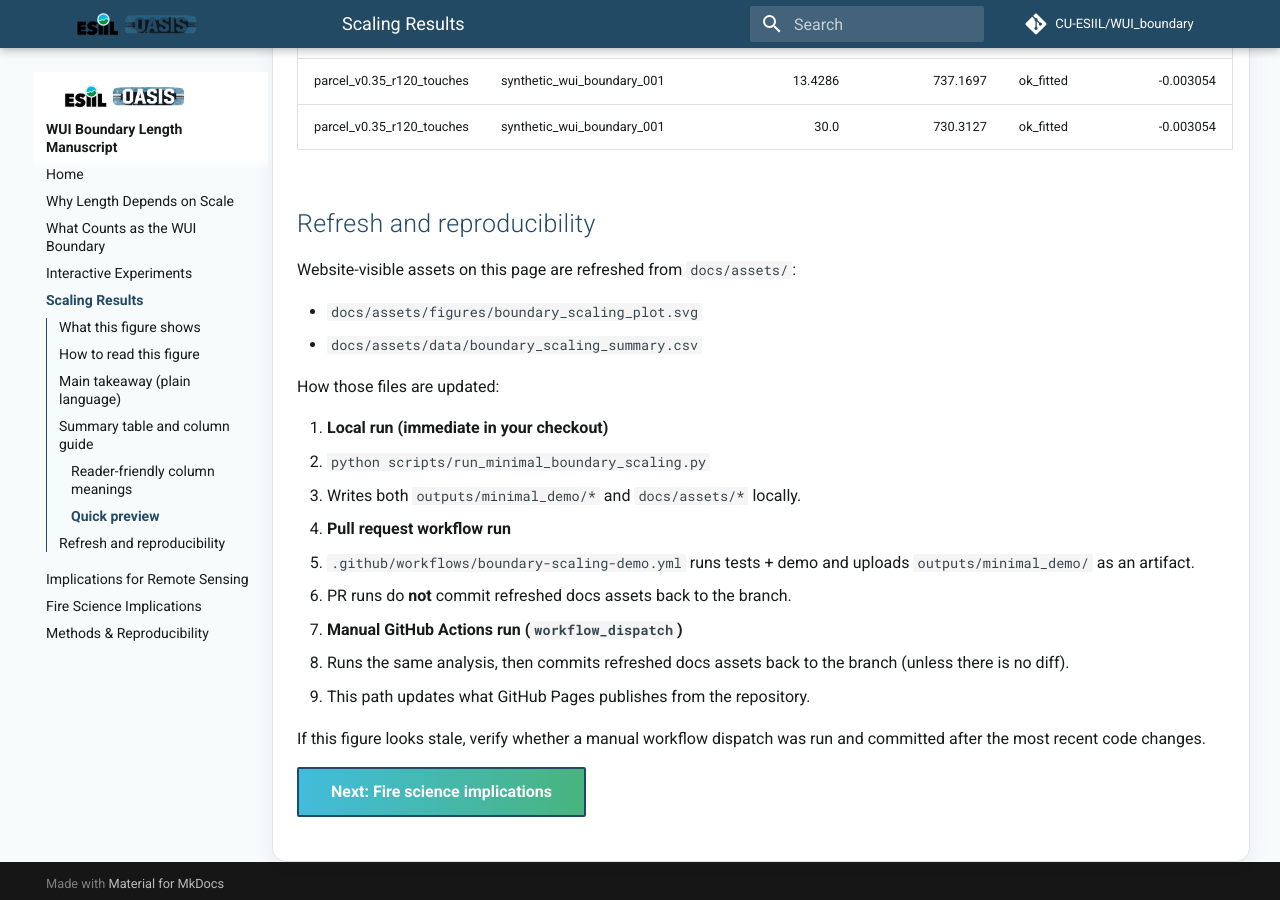
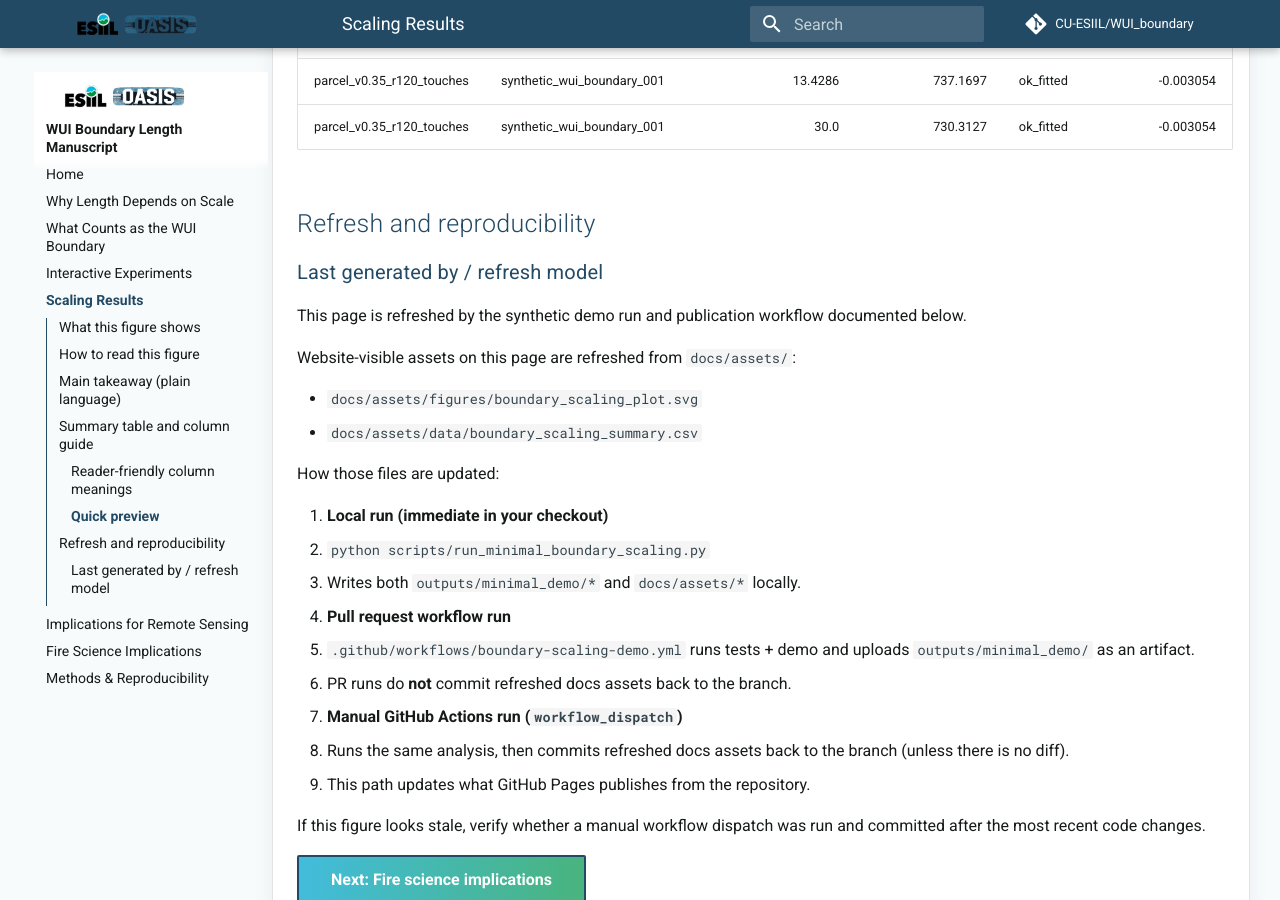
Before and after one commit to CU-ESIIL/WUI_boundary, an MkDocs documentation site: the page built from docs/scaling-results.md, in a window 1280 px wide and 900 px high, scrolled down 2623 px. Built offline with MkDocs 1.6.1 and Material for MkDocs 9.7.7, drawn with Linux system fonts in a browser that asks for light colours; comment, search, counter and statistics services are not loaded.

Commit message:
Restore scaling-results refresh heading for site review

```diff
--- a/docs/scaling-results.md
+++ b/docs/scaling-results.md
@@ -64,6 +64,10 @@ Raw synthetic output is available at [`docs/assets/data/boundary_scaling_summary
 
 ## Refresh and reproducibility
 
+### Last generated by / refresh model
+
+This page is refreshed by the synthetic demo run and publication workflow documented below.
+
 Website-visible assets on this page are refreshed from `docs/assets/`:
 
 - `docs/assets/figures/boundary_scaling_plot.svg`
```
Also changed, not shown: CHANGELOG.md (+1 -0 lines).
